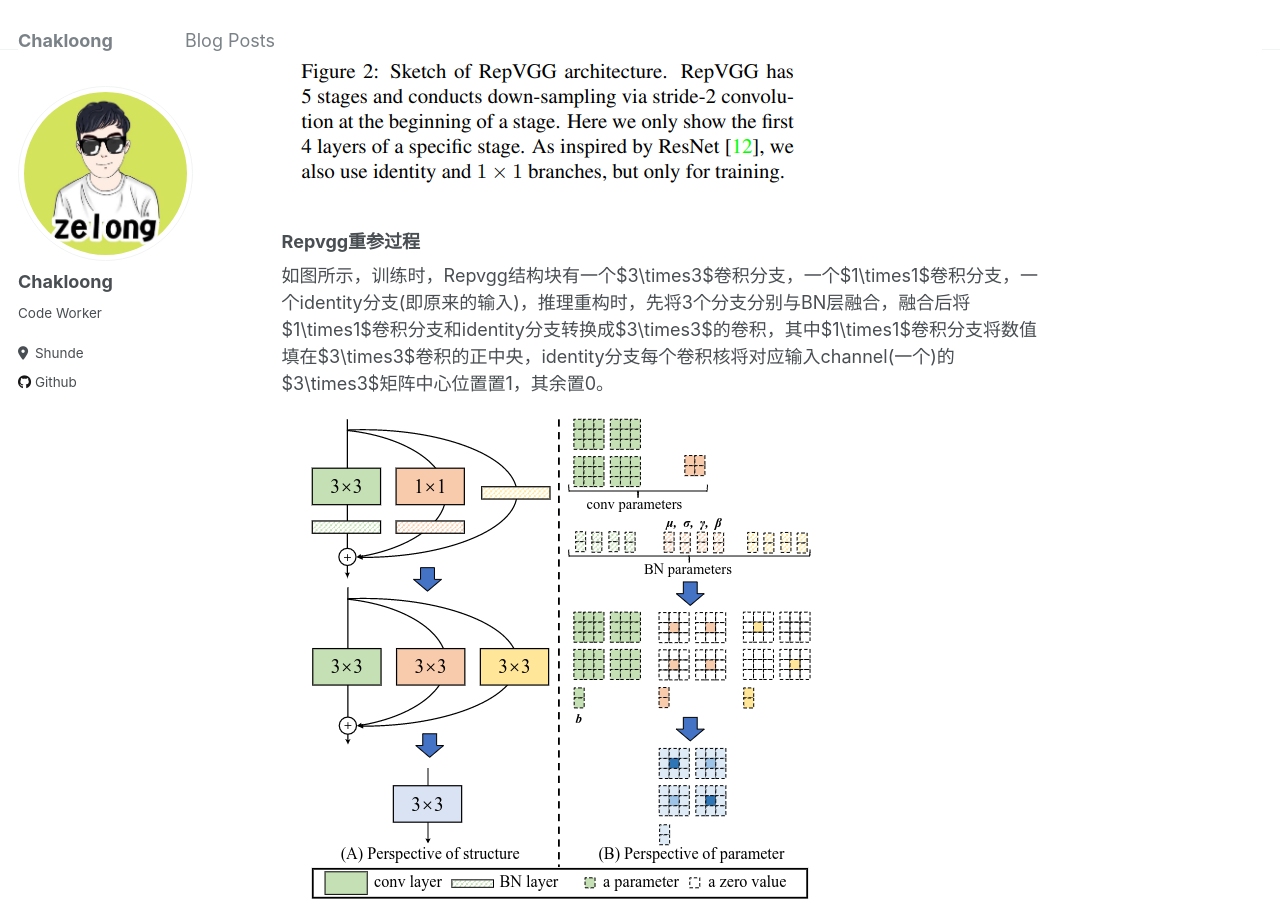
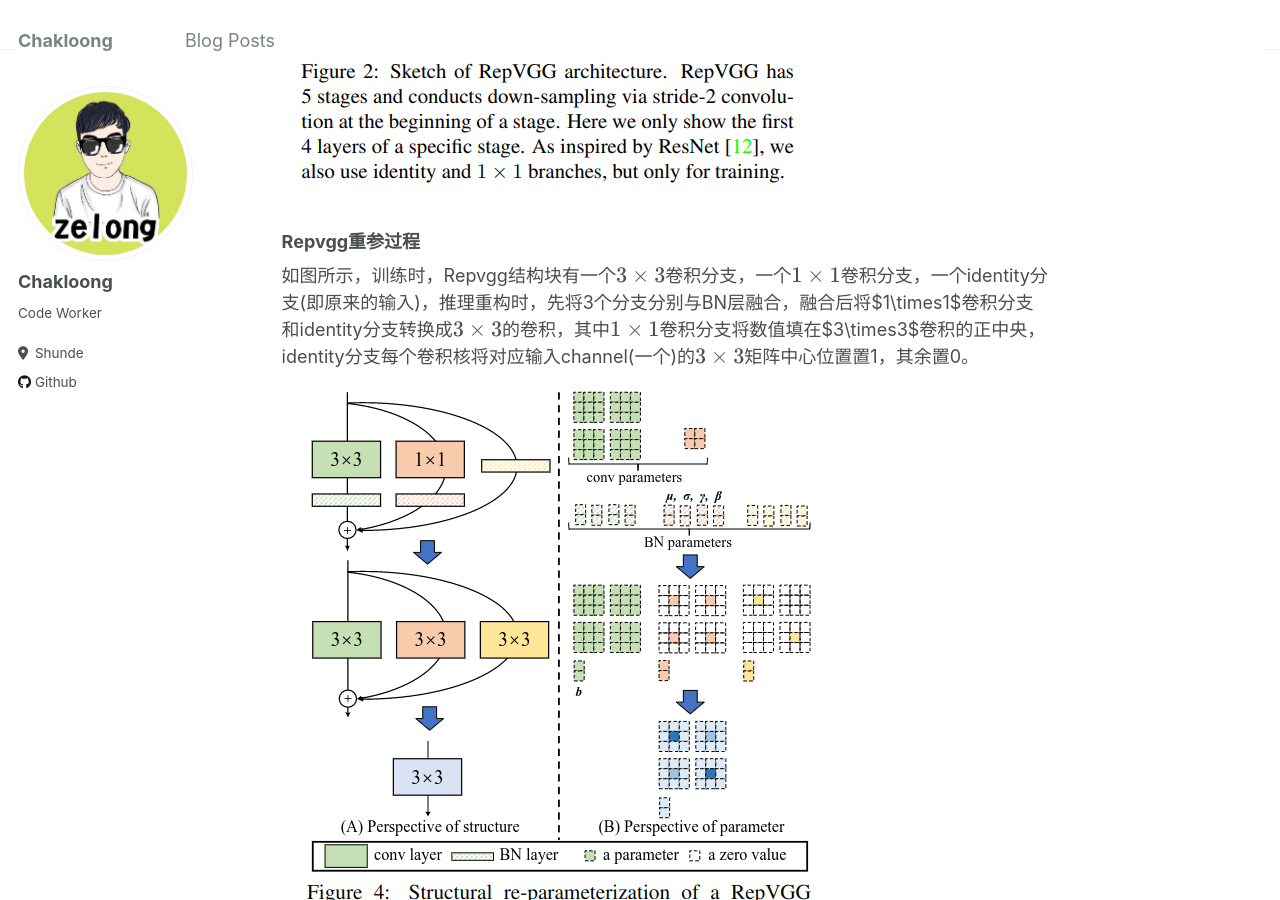
Before and after one commit to chakloong883/chakloong883.github.io, a Jekyll site: the page built from _posts/2024-03-15-yolov6.md, in a window 1280 px wide and 900 px high, scrolled down 2622 px. Built offline with Jekyll 4.4.1, drawn with Linux system fonts in a browser that asks for light colours.

Commit message:
小修正

```diff
--- a/_posts/2024-03-15-yolov6.md
+++ b/_posts/2024-03-15-yolov6.md
@@ -56,7 +56,7 @@
 
 ### Repvgg重参过程
 
-如图所示，训练时，Repvgg结构块有一个$3\times3$卷积分支，一个$1\times1$卷积分支，一个identity分支(即原来的输入)，推理重构时，先将3个分支分别与BN层融合，融合后将$1\times1$卷积分支和identity分支转换成$3\times3$的卷积，其中$1\times1$卷积分支将数值填在$3\times3$卷积的正中央，identity分支每个卷积核将对应输入channel(一个)的$3\times3$矩阵中心位置置1，其余置0。
+如图所示，训练时，Repvgg结构块有一个$$3\times3$$卷积分支，一个$$1\times1$$卷积分支，一个identity分支(即原来的输入)，推理重构时，先将3个分支分别与BN层融合，融合后将$1\times1$卷积分支和identity分支转换成$$3\times3$$的卷积，其中$$1\times1$$卷积分支将数值填在$3\times3$卷积的正中央，identity分支每个卷积核将对应输入channel(一个)的$$3\times3$$矩阵中心位置置1，其余置0。
 ![f8e1460a72d8e4885ec7491d66e30b26.png](../images/f8e1460a72d8e4885ec7491d66e30b26.png)
 
 #### 问题解答
```
